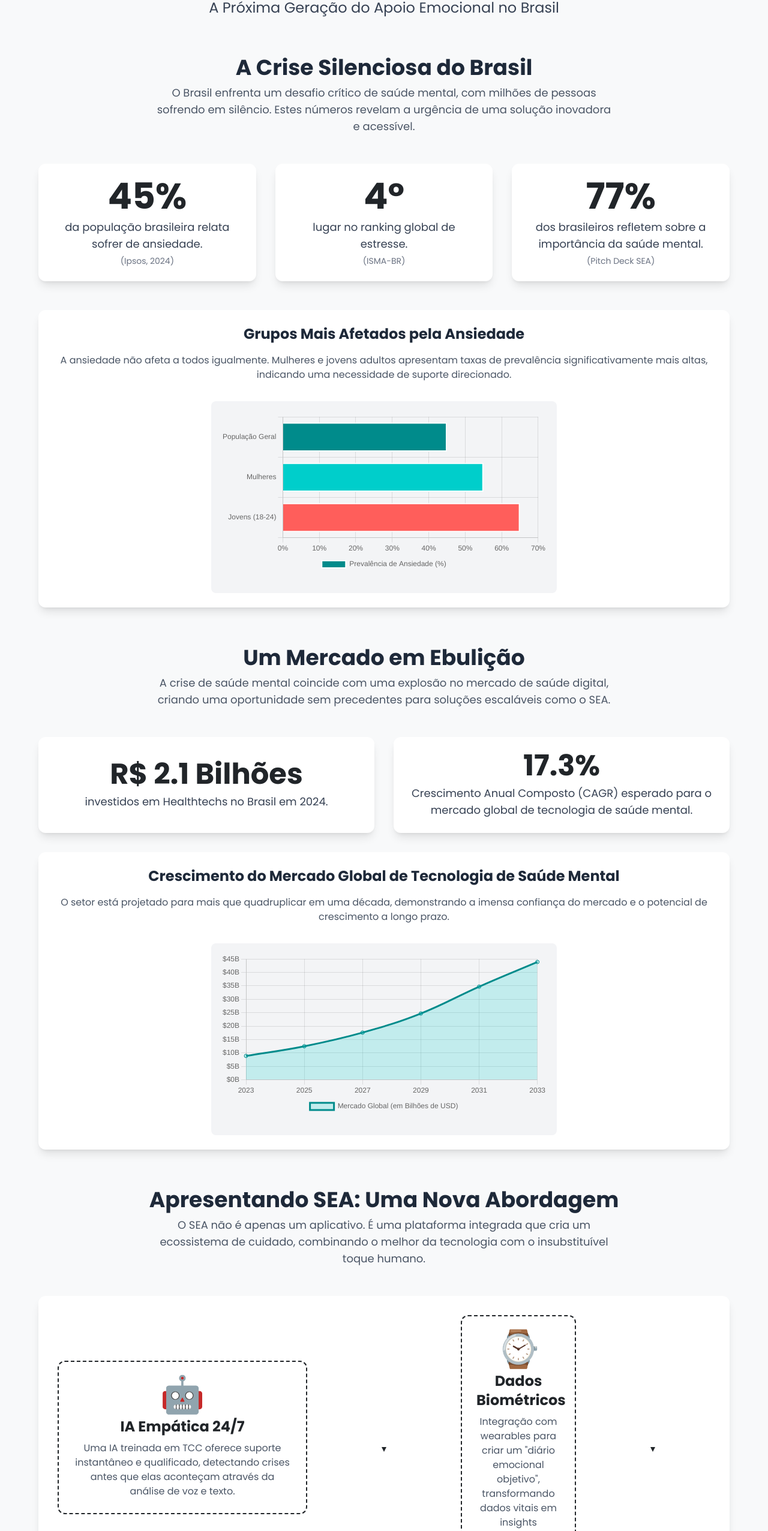
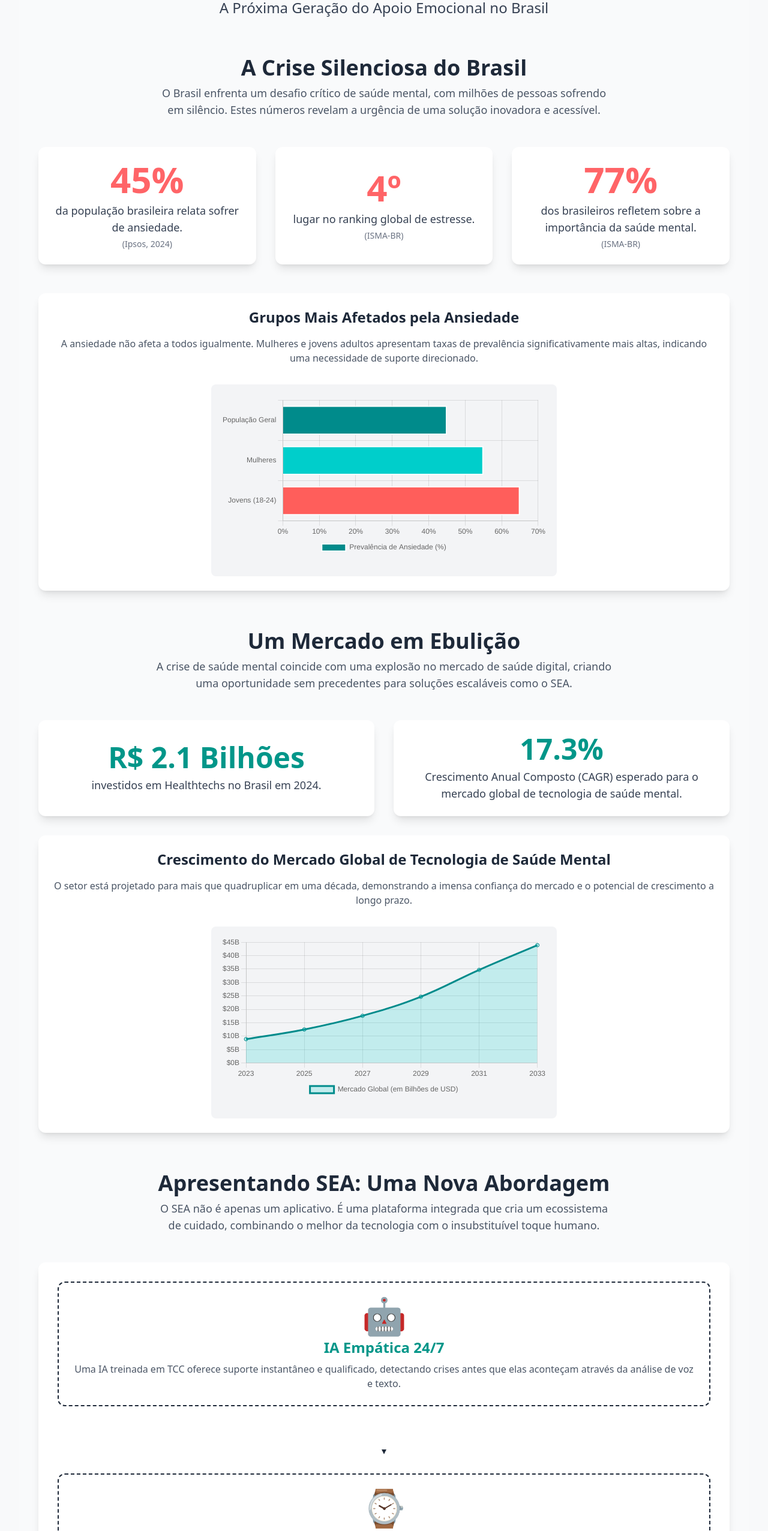
Before and after one commit to PauloMats/SEA-website-frontend, a Next.js app in the folder sea-website/: page / in a window 1280 px wide. Shown: the part 231-2784 px from the top of the page at 60% size. Built offline with nearby package versions, Linux system fonts and the light colour scheme.

Commit message:
chore: adjust page.tsx ainda tailwind colors

```diff
--- a/sea-website/src/app/page.tsx
+++ b/sea-website/src/app/page.tsx
@@ -1,36 +1,15 @@
 "use client";
 
 import React from 'react';
-import styled from 'styled-components';
 import Footer from '../components/Footer';
 import PrevalenciaChart from '@/components/PrevalenciaChart';
 import MercadoChart from '@/components/MercadoChart';
 import TelepsicologiaChart from '@/components/TelepsicologiaChart';
 
-const colors = {
-    teal: '#008B8B',
-    cyan: '#00CECB',
-    redAccent: '#FF5E5B',
-    paleYellow: '#FFFFEA',
-    gray800: '#212529',
-    gray700: '#495057',
-    gray600: '#6C757D',
-    gray500: '#ADB5BD',
-    gray300: '#DEE2E6',
-    white: '#FFFFFF',
-};
-
-const StyledBody = styled.div`
-    font-family: 'Poppins', sans-serif;
-    background-color: #F8F9FA;
-    color: ${colors.gray800};
-    -webkit-font-smoothing: antialiased;
-    -moz-osx-font-smoothing: grayscale;
-`;
 
 const Header = () => (
     <header className="text-center mb-12 md:mb-16">
-        <h1 className="text-4xl md:text-6xl font-bold text-teal mb-2">SEA</h1>
+        <h1 className="text-4xl md:text-6xl font-bold text-teal-600 mb-2">SEA</h1>
         <p className="text-xl md:text-2xl text-gray-700">A Próxima Geração do Apoio Emocional no Brasil</p>
     </header>
 );
@@ -44,19 +23,19 @@ const ProblemSection = () => (
 
         <div className="grid grid-cols-1 md:grid-cols-2 lg:grid-cols-3 gap-8">
             <div className="bg-white rounded-xl shadow-lg p-6 flex flex-col justify-center items-center text-center">
-                <span className="text-6xl font-bold text-red-accent">45%</span>
+                <span className="text-6xl font-bold text-red-400">45%</span>
                 <p className="mt-2 text-lg text-gray-700">da população brasileira relata sofrer de ansiedade.</p>
                 <p className="text-sm text-gray-500 mt-1">(Ipsos, 2024)</p>
             </div>
             <div className="bg-white rounded-xl shadow-lg p-6 flex flex-col justify-center items-center text-center">
-                <span className="text-6xl font-bold text-red-accent">4º</span>
+                <span className="text-6xl font-bold text-red-400">4º</span>
                 <p className="mt-2 text-lg text-gray-700">lugar no ranking global de estresse.</p>
                  <p className="text-sm text-gray-500 mt-1">(ISMA-BR)</p>
             </div>
             <div className="bg-white rounded-xl shadow-lg p-6 flex flex-col justify-center items-center text-center md:col-span-2 lg:col-span-1">
-                <span className="text-6xl font-bold text-red-accent">77%</span>
+                <span className="text-6xl font-bold text-red-400">77%</span>
                 <p className="mt-2 text-lg text-gray-700">dos brasileiros refletem sobre a importância da saúde mental.</p>
-                 <p className="text-sm text-gray-500 mt-1">(Pitch Deck SEA)</p>
+                 <p className="text-sm text-gray-500 mt-1">(ISMA-BR)</p>
             </div>
         </div>
 
@@ -77,11 +56,13 @@ const MarketSection = () => (
         </div>
         <div className="grid grid-cols-1 md:grid-cols-2 gap-8 mb-8">
              <div className="bg-white rounded-xl shadow-lg p-6 flex flex-col justify-center items-center text-center">
-                <span className="text-5xl font-bold text-teal">R$ 2.1 Bilhões</span>
+
+                <span className="text-5xl font-bold text-teal-600">R$ 2.1 Bilhões</span>
                 <p className="mt-2 text-lg text-gray-700">investidos em Healthtechs no Brasil em 2024.</p>
             </div>
              <div className="bg-white rounded-xl shadow-lg p-6 flex flex-col justify-center items-center text-center">
-                <span className="text-5xl font-bold text-teal">17.3%</span>
+
+                <span className="text-5xl font-bold text-teal-600">17.3%</span>
                 <p className="mt-2 text-lg text-gray-700">Crescimento Anual Composto (CAGR) esperado para o mercado global de tecnologia de saúde mental.</p>
             </div>
         </div>
@@ -102,22 +83,22 @@ const SolutionSection = () => (
         </div>
 
         <div className="bg-white rounded-xl shadow-lg p-8">
-            <div className="grid grid-cols-1 lg:grid-cols-5 items-center gap-8">
-                <div className="text-center lg:col-span-2">
+
+            <div className="grid grid-cols-1 gap-8">
+                <div className="text-center">
                     <div className="p-6 border-2 border-dashed border-cyan rounded-xl">
                         <span className="text-6xl">🤖</span>
-                        <h4 className="text-2xl font-bold text-teal mt-2">IA Empática 24/7</h4>
+                        <h4 className="text-2xl font-bold text-teal-600 mt-2">IA Empática 24/7</h4>
                         <p className="text-gray-600 mt-2">Uma IA treinada em TCC oferece suporte instantâneo e qualificado, detectando crises antes que elas aconteçam através da análise de voz e texto.</p>
                     </div>
                 </div>
 
-                {/* Flow Arrow for Large Screens */}
+
                 <div className="hidden lg:flex flex-col items-center justify-center">
                     <div className="w-0.5 h-10 bg-cyan"></div>
                     <div className="w-0 h-0 border-l-4 border-r-4 border-t-8 border-l-transparent border-r-transparent border-t-cyan"></div>
                 </div>
-                 {/* Flow Arrow for Small/Medium Screens */}
-                 <div className="lg:hidden flex-row items-center justify-center my-4">
+                <div className="lg:hidden flex-row items-center justify-center my-4">
                     <div className="w-0 h-0 border-t-4 border-b-4 border-l-8 border-t-transparent border-b-transparent border-l-cyan"></div>
                 </div>
 
@@ -125,26 +106,24 @@ const SolutionSection = () => (
                 <div className="text-center">
                     <div className="p-6 border-2 border-dashed border-cyan rounded-xl">
                         <span className="text-6xl">⌚</span>
-                        <h4 className="text-2xl font-bold text-teal mt-2">Dados Biométricos</h4>
-                        <p className="text-gray-600 mt-2">Integração com wearables para criar um &quot;diário emocional objetivo&quot;, transformando dados vitais em insights acionáveis.</p>
+                        <h4 className="text-2xl font-bold text-teal-600 mt-2">Dados Biométricos</h4>
+                        <p className="text-gray-600 mt-2">Integração com wearables para criar um diário emocional objetivo, transformando dados vitais em insights acionáveis.</p>
                     </div>
                 </div>
 
-                {/* Flow Arrow for Large Screens */}
-                 <div className="hidden lg:flex flex-col items-center justify-center">
+                <div className="hidden lg:flex flex-col items-center justify-center">
                     <div className="w-0.5 h-10 bg-cyan"></div>
                     <div className="w-0 h-0 border-l-4 border-r-4 border-t-8 border-l-transparent border-r-transparent border-t-cyan"></div>
                 </div>
-                 {/* Flow Arrow for Small/Medium Screens */}
-                 <div className="lg:hidden flex-row items-center justify-center my-4">
+                <div className="lg:hidden flex-row items-center justify-center my-4">
                     <div className="w-0 h-0 border-t-4 border-b-4 border-l-8 border-t-transparent border-b-transparent border-l-cyan"></div>
                 </div>
 
 
-                 <div className="text-center lg:col-span-1">
+                 <div className="text-center">
                     <div className="p-6 border-2 border-dashed border-cyan rounded-xl">
                         <span className="text-6xl">🤝</span>
-                        <h4 className="text-2xl font-bold text-teal mt-2">Conexão Humana</h4>
+                        <h4 className="text-2xl font-bold text-teal-600 mt-2">Conexão Humana</h4>
                         <p className="text-gray-600 mt-2">Uma ponte para psicólogos e clínicas, com dashboards de insights e agendamento facilitado, empoderando profissionais.</p>
                     </div>
                 </div>
@@ -152,6 +131,7 @@ const SolutionSection = () => (
         </div>
     </section>
 );
+
 
 const DifferentialsSection = () => (
     <section id="diferenciais">
@@ -170,23 +150,29 @@ const DifferentialsSection = () => (
                 <h3 className="text-2xl font-bold text-gray-800 text-center mb-6">O Poder da Tecnologia Comprovada</h3>
                 <div className="space-y-6">
                     <div className="flex items-start space-x-4">
+
                         <div className="bg-cyan text-white rounded-full h-8 w-8 flex-shrink-0 flex items-center justify-center font-bold">✓</div>
                         <div>
-                            <h4 className="font-bold text-lg text-teal">IA Eficaz</h4>
+
+                            <h4 className="font-bold text-lg text-teal-600">IA Eficaz</h4>
                             <p className="text-gray-600">Estudos mostram que chatbots de IA podem ser tão eficazes quanto a terapia tradicional na construção de laços terapêuticos e no suporte inicial.</p>
                         </div>
                     </div>
                     <div className="flex items-start space-x-4">
+
                         <div className="bg-cyan text-white rounded-full h-8 w-8 flex-shrink-0 flex items-center justify-center font-bold">✓</div>
                         <div>
-                            <h4 className="font-bold text-lg text-teal">Dados Confiáveis de Wearables</h4>
+
+                            <h4 className="font-bold text-lg text-teal-600">Dados Confiáveis de Wearables</h4>
                             <p className="text-gray-600">A precisão dos dados de smartwatches (sono, FC) aproxima-se dos padrões clínicos, permitindo análises preditivas confiáveis.</p>
                         </div>
                     </div>
                      <div className="flex items-start space-x-4">
+
                         <div className="bg-cyan text-white rounded-full h-8 w-8 flex-shrink-0 flex items-center justify-center font-bold">✓</div>
                         <div>
-                            <h4 className="font-bold text-lg text-teal">Alta Satisfação do Paciente</h4>
+
+                            <h4 className="font-bold text-lg text-teal-600">Alta Satisfação do Paciente</h4>
                             <p className="text-gray-600">65% dos pacientes relatam maior satisfação com a telepsicologia, reforçando a demanda por soluções digitais e remotas.</p>
                         </div>
                     </div>
@@ -198,7 +184,7 @@ const DifferentialsSection = () => (
 
 const HomePage = () => {
     return (
-        <StyledBody>
+        <div className="font-sans bg-gray-50 text-gray-800 antialiased">
             <main className="container mx-auto p-4 md:p-8">
                 <Header />
                 <ProblemSection />
@@ -206,7 +192,7 @@ const HomePage = () => {
                 <SolutionSection />
                 <DifferentialsSection />
             </main>
-        </StyledBody>
+        </div>
     );
 };
 
--- a/sea-website/tailwind.config.ts
+++ b/sea-website/tailwind.config.ts
@@ -2,17 +2,17 @@ import type { Config } from 'tailwindcss';
 
 const config: Config = {
   content: [
-    './pages/**/*.{js,ts,jsx,tsx,mdx}',
-    './components/**/*.{js,ts,jsx,tsx,mdx}',
-    './app/**/*.{js,ts,jsx,tsx,mdx}',
+    './src/pages/**/*.{js,ts,jsx,tsx,mdx}',
+    './src/components/**/*.{js,ts,jsx,tsx,mdx}',
+    './src/app/**/*.{js,ts,jsx,tsx,mdx}',
   ],
   theme: {
     extend: {
       colors: {
         teal: '#008B8B',
         cyan: '#00CECB',
-        'red-accent': '#FF5E5B',
-        'pale-yellow': '#FFFFEA',
+        red: '#FF5E5B',
+        pale: '#FFFFEA',
       },
       backgroundImage: {
         'gradient-radial': 'radial-gradient(var(--tw-gradient-stops))',
```
